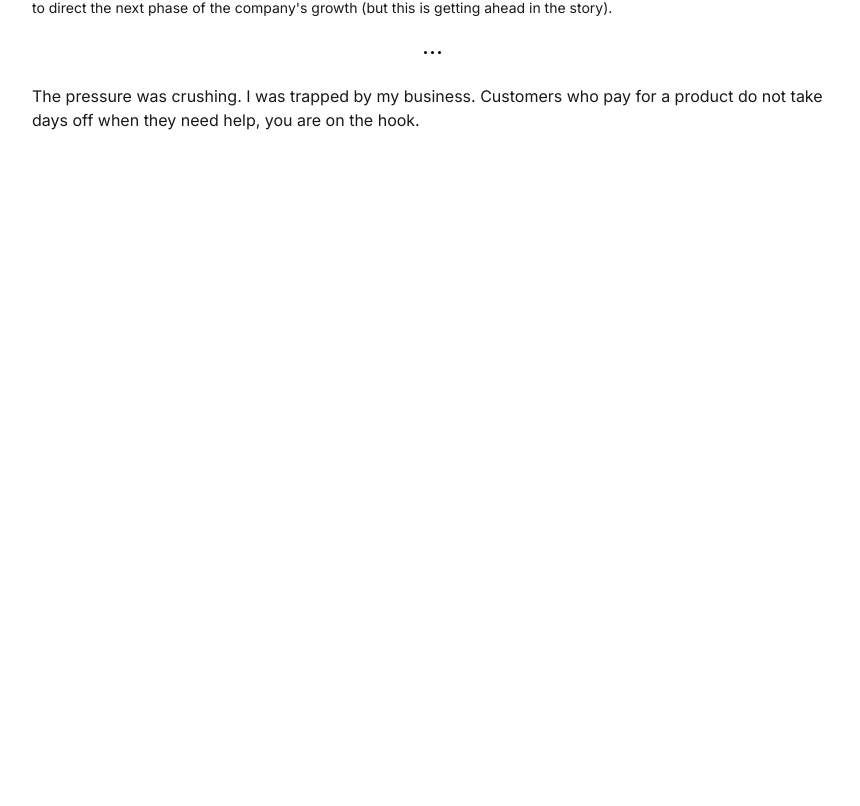
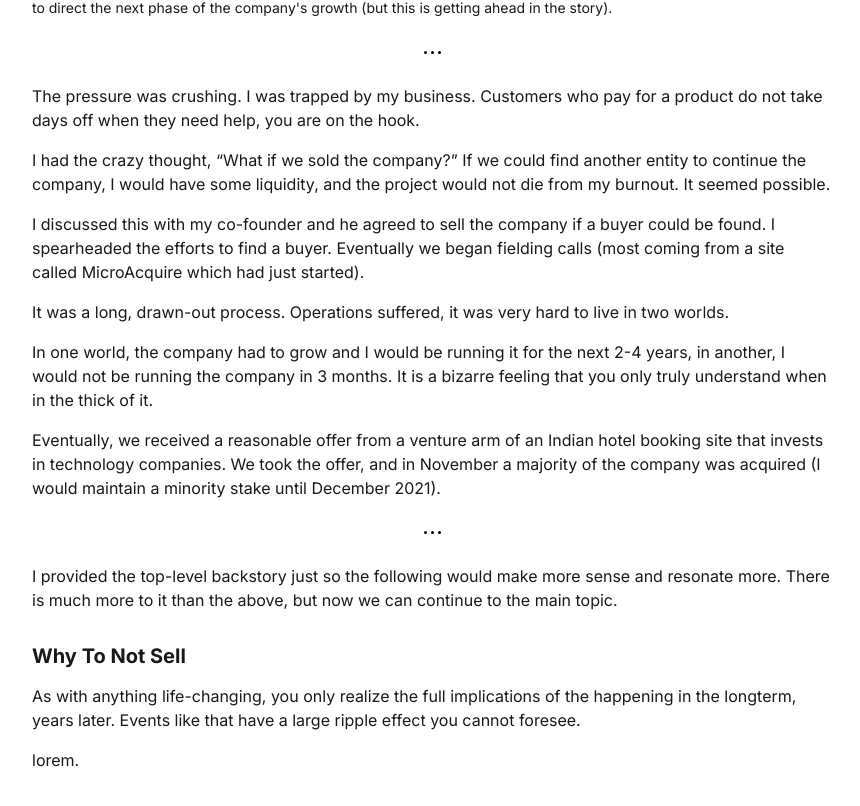
Before and after one commit to bephrem1/bephrem1.github.io, a Next.js app: page /early in a window 1280 px wide. Shown: the part 1370-2176 px from the top of the page, without its empty margins (208-1068 px from the left). Before the commit the page ends 1758 px from the top, so only its background shows below. Built offline with nearby package versions, Linux system fonts and the light colour scheme; no server answers.

Commit message:
dont sell too early - update

```diff
--- a/src/components/page-segments/dont-sell-too-early/DontSellTooEarly.tsx
+++ b/src/components/page-segments/dont-sell-too-early/DontSellTooEarly.tsx
@@ -112,6 +112,55 @@ const DontSellTooEarly: FunctionComponent<Props> = () => {
           The pressure was crushing. I was trapped by my business. Customers who pay for a product
           do not take days off when they need help, you are on the hook.
         </Text>
+        <Spacer direction="vertical" size={SPACES.GAP.SMALL} />
+        <Text tag="p">
+          I had the crazy thought, “What if we sold the company?” If we could find another entity to
+          continue the company, I would have some liquidity, and the project would not die from my
+          burnout. It seemed possible.
+        </Text>
+        <Spacer direction="vertical" size={SPACES.GAP.SMALL} />
+        <Text tag="p">
+          I discussed this with my co-founder and he agreed to sell the company if a buyer could be
+          found. I spearheaded the efforts to find a buyer. Eventually we began fielding calls (most
+          coming from a site called MicroAcquire which had just started).
+        </Text>
+        <Spacer direction="vertical" size={SPACES.GAP.SMALL} />
+        <Text tag="p">
+          It was a long, drawn-out process. Operations suffered, it was very hard to live in two
+          worlds.
+        </Text>
+        <Spacer direction="vertical" size={SPACES.GAP.SMALL} />
+        <Text tag="p">
+          In one world, the company had to grow and I would be running it for the next 2-4 years, in
+          another, I would not be running the company in 3 months. It is a bizarre feeling that you
+          only truly understand when in the thick of it.
+        </Text>
+        <Spacer direction="vertical" size={SPACES.GAP.SMALL} />
+        <Text tag="p">
+          Eventually, we received a reasonable offer from a venture arm of an Indian hotel booking
+          site that invests in technology companies. We took the offer, and in November a majority
+          of the company was acquired (I would maintain a minority stake until December 2021).
+        </Text>
+
+        <EllipsisSeparator />
+
+        <Text tag="p">
+          I provided the top-level backstory just so the following would make more sense and
+          resonate more. There is much more to it than the above, but now we can continue to the
+          main topic.
+        </Text>
+        <Spacer direction="vertical" size={SPACES.GAP.MEDIUM} />
+
+        <Text tag="h5" bold>
+          Why To Not Sell
+        </Text>
+        <Spacer direction="vertical" size={SPACES.GAP.SMALL} />
+        <Text tag="p">
+          As with anything life-changing, you only realize the full implications of the happening in
+          the longterm, years later. Events like that have a large ripple effect you cannot foresee.
+        </Text>
+        <Spacer direction="vertical" size={SPACES.GAP.SMALL} />
+        <Text tag="p">lorem.</Text>
       </StandardLayout>
     </React.Fragment>
   );
```
